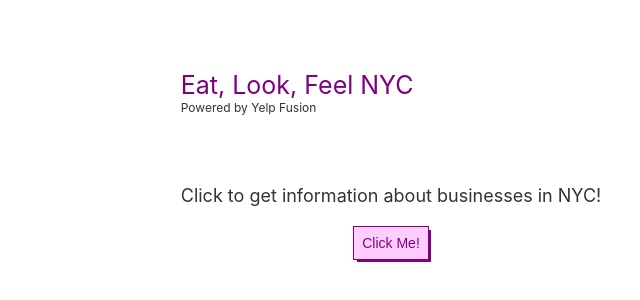
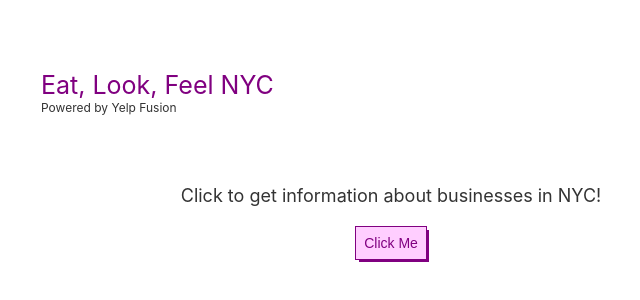
Before and after one commit to RebeccaPark/brace, a React (Create React App) app: page / in a window 1280 px wide. Shown: the top 300 px of the page, without its empty margins (249-889 px from the left). Built offline with nearby package versions, Linux system fonts and the light colour scheme.

Commit message:
- Set up routes - Added interfaces file - Added <BusinessList> view file

```diff
--- a/src/App.scss
+++ b/src/App.scss
@@ -2,7 +2,8 @@
 @import './styles/color.scss';
 
 .app {
-  width: fit-content;
+  width: 700px;
+  max-width: 100%;
   margin: 70px;
 
   .app__header {
@@ -19,6 +20,10 @@
     font-size: $font-xsm;
   }
 
+  .app__prompt {
+    text-align: center;
+  }
+
   .app__button {
     width: 100%;
     margin-top: 20px;
--- a/src/App.tsx
+++ b/src/App.tsx
@@ -1,68 +1,38 @@
 import React, { useEffect, useState } from 'react';
+import { Link, Route, BrowserRouter as Router } from 'react-router-dom';
+
 import './App.scss';
 
-import { Business } from './Business';
 import { Button } from './Button';
-import { fetchBusinesses } from './fetch';
-
-interface Business {
-  id: string,
-  alias: string,
-  name: string,
-  image_url: string,
-  location: {display_address: string},
-  price: string,
-  rating: number,
-  categories: {title: string}[],
-}
+import { BusinessList } from './views/BusinessList';
+import { Details } from './views/Details';
 
 function App() {
-  const [businesses, setBusinesses] = useState<Business[]>([]);
-  const [pageNumber, setPageNumber] = useState(0);
-  const itemsPerPage = 10;
-
-  async function getBusinesses() {
-    const fetchData = await fetchBusinesses(pageNumber, itemsPerPage);
-    const data = await fetchData.json();
-
-    setBusinesses([...businesses, ...data.businesses]);
-    setPageNumber(pageNumber + itemsPerPage);
-    console.log(data);
-  }
-
-  function onButtonClick() {
-    getBusinesses();
-  }
-
   return (
+    <Router>
       <div className="app">
         <div className="app__header">
           <div className="app__title">Eat, Look, Feel NYC</div>
           <div className="app__subtitle">Powered by Yelp Fusion</div>
         </div>
-      { businesses.length === 0 &&
+        <Route exact path="/" component={Home} />
+        <Route path="/list/nyc" component={BusinessList} />
+        <Route path="/business/:businessId" component={Details} />
+      </div>
+    </Router>
+  );
+}
+
+function Home(props: {onButtonClick: () => void}) {
+  return (
+    <div>
       <div className="app__prompt">
         Click to get information about businesses in NYC!
       </div>
-      }
-      <div className="app__list">
-      { businesses.length > 0 && businesses.map((business: Business) => {
-        return (
-          <Business
-            id={business.id}
-            name={business.name}
-            imageUrl={business.image_url}
-            address={business.location.display_address}
-            price={business.price}
-            rating={business.rating}
-            categories={business.categories}
-          />
-        )})
-      }
-      </div>
       <div className="app__button">
-        <Button onClick={onButtonClick}
-                text={businesses.length === 0 ? 'Click Me!' : `Click for ${itemsPerPage} more!`} />
+        <Link to="/list/nyc">
+          <Button text="Click Me" />
+        </Link>
       </div>
     </div>
   );
--- a/src/Button.tsx
+++ b/src/Button.tsx
@@ -2,7 +2,7 @@ import React from 'react';
 
 import './Button.scss';
 
-export function Button(props: {onClick(): void, text: string}) {
+export function Button(props: {onClick?(): void, text: string}) {
   return(
     <button
       className="button"
--- a/src/index.tsx
+++ b/src/index.tsx
@@ -13,7 +13,7 @@ const routing = (
   </Router>
 );
 
-ReactDOM.render(routing, document.getElementById('root'));
+ReactDOM.render(<App />, document.getElementById('root'));
 
 // If you want your app to work offline and load faster, you can change
 // unregister() to register() below. Note this comes with some pitfalls.
--- /dev/null
+++ b/src/interfaces.tsx
@@ -0,0 +1,10 @@
+export interface Business {
+  id: string,
+  alias: string,
+  name: string,
+  image_url: string,
+  location: {display_address: string},
+  price: string,
+  rating: number,
+  categories: {title: string}[],
+}
--- /dev/null
+++ b/src/views/BusinessList.scss
@@ -0,0 +1,5 @@
+.businessList {
+  display: flex;
+  flex-direction: column;
+  align-items: center;
+}
--- /dev/null
+++ b/src/views/BusinessList.tsx
@@ -0,0 +1,51 @@
+import React, { useState, useEffect } from 'react';
+
+import { Business } from '../Business';
+import { Business as BusinessInterface } from '../interfaces';
+import { fetchBusinesses } from '../fetch';
+import { Button } from '../Button';
+
+export function BusinessList(props: {businesses: BusinessInterface[]}) {
+  const [loading, setLoading] = useState<boolean>(true);
+  const [businesses, setBusinesses] = useState<BusinessInterface[]>([]);
+  const [pageNumber, setPageNumber] = useState(0);
+  const itemsPerPage = 10;
+
+  async function getBusinesses() {
+    setLoading(true);
+    const fetchData = await fetchBusinesses(pageNumber, itemsPerPage);
+    const data = await fetchData.json();
+
+    setBusinesses([...businesses, ...data.businesses]);
+    setPageNumber(pageNumber + itemsPerPage);
+    setLoading(false);
+    console.log(data);
+  }
+
+  useEffect(() => {
+    getBusinesses();
+  }, []);
+
+  return (
+    <div className="businessList">
+      {businesses.length > 0 && businesses.map((business: BusinessInterface) =>
+        (
+          <Business
+            id={business.id}
+            name={business.name}
+            imageUrl={business.image_url}
+            address={business.location.display_address}
+            price={business.price}
+            rating={business.rating}
+            categories={business.categories}
+          />
+        ))
+      }
+      {loading && <div>Loading...</div>}
+      {!loading &&
+        <Button onClick={getBusinesses}
+                text={`Click for ${itemsPerPage} more`} />
+      }
+    </div>
+  );
+}
```
Lines whose indentation alone changed are shown as unchanged.
